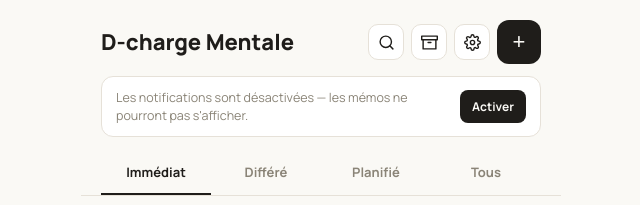
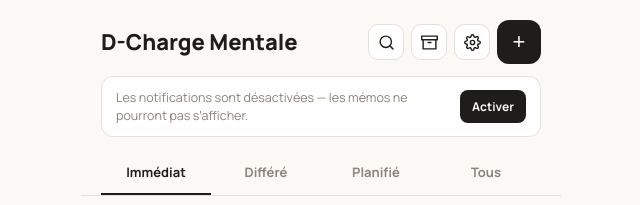
Before and after one commit to jeraimail/Memo, a plain HTML site: page index.html in a window 1280 px wide. Shown: the top 205 px of the page, 319-959 px from the left. Drawn offline with nearby package versions, Linux system fonts and the light colour scheme.

Commit message:
Add files via upload

```diff
--- a/index.html
+++ b/index.html
@@ -3,7 +3,7 @@
 <head>
 <meta charset="utf-8">
 <meta name="viewport" content="width=device-width, initial-scale=1, viewport-fit=cover">
-<title>D-charge Mentale</title>
+<title>D-Charge Mentale</title>
 <link rel="manifest" href="manifest.json">
 <link rel="icon" href="icon-192.png">
 <link rel="apple-touch-icon" href="icon-192.png">
@@ -82,7 +82,7 @@ label.field{font-size:12px;font-weight:700;color:var(--muted);margin-bottom:6px;
   <!-- ÉCRAN LISTE -->
   <div id="screenList">
     <div style="padding:20px 20px 12px 20px;display:flex;align-items:center;justify-content:space-between;gap:7px">
-      <div style="font-size:22px;font-weight:800;flex:1;white-space:nowrap;overflow:hidden;text-overflow:ellipsis">D-charge Mentale</div>
+      <div style="font-size:22px;font-weight:800;flex:1;white-space:nowrap;overflow:hidden;text-overflow:ellipsis">D-Charge Mentale</div>
       <button class="headerIcon" id="btnSearch" type="button" title="Rechercher">
         <svg viewBox="0 0 24 24" fill="none" stroke="currentColor" stroke-width="2" stroke-linecap="round" stroke-linejoin="round"><circle cx="11" cy="11" r="8"/><line x1="21" y1="21" x2="16.65" y2="16.65"/></svg>
       </button>
```
Also changed, not shown: icon-192.png, icon-512.png, manifest.json.
